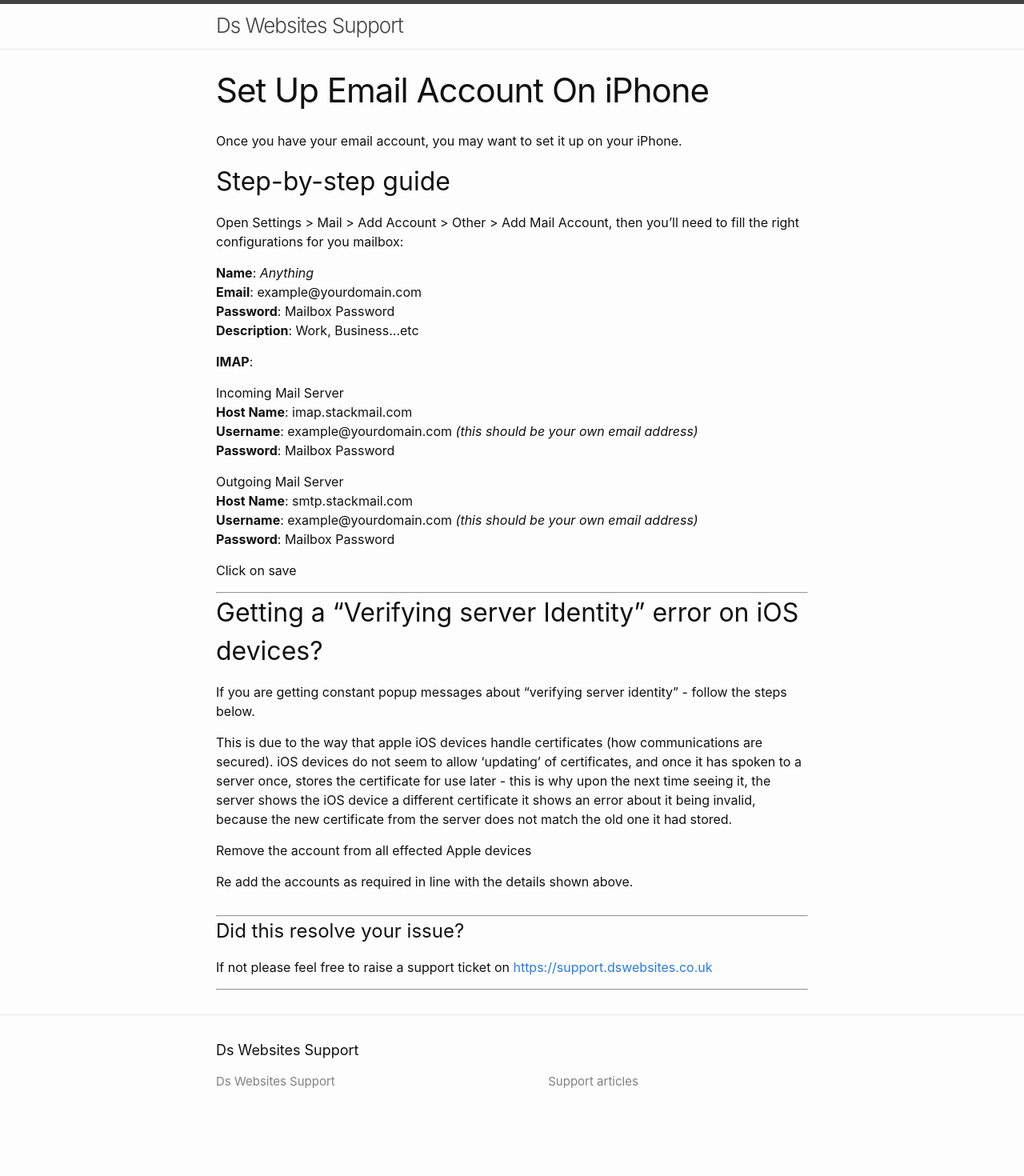
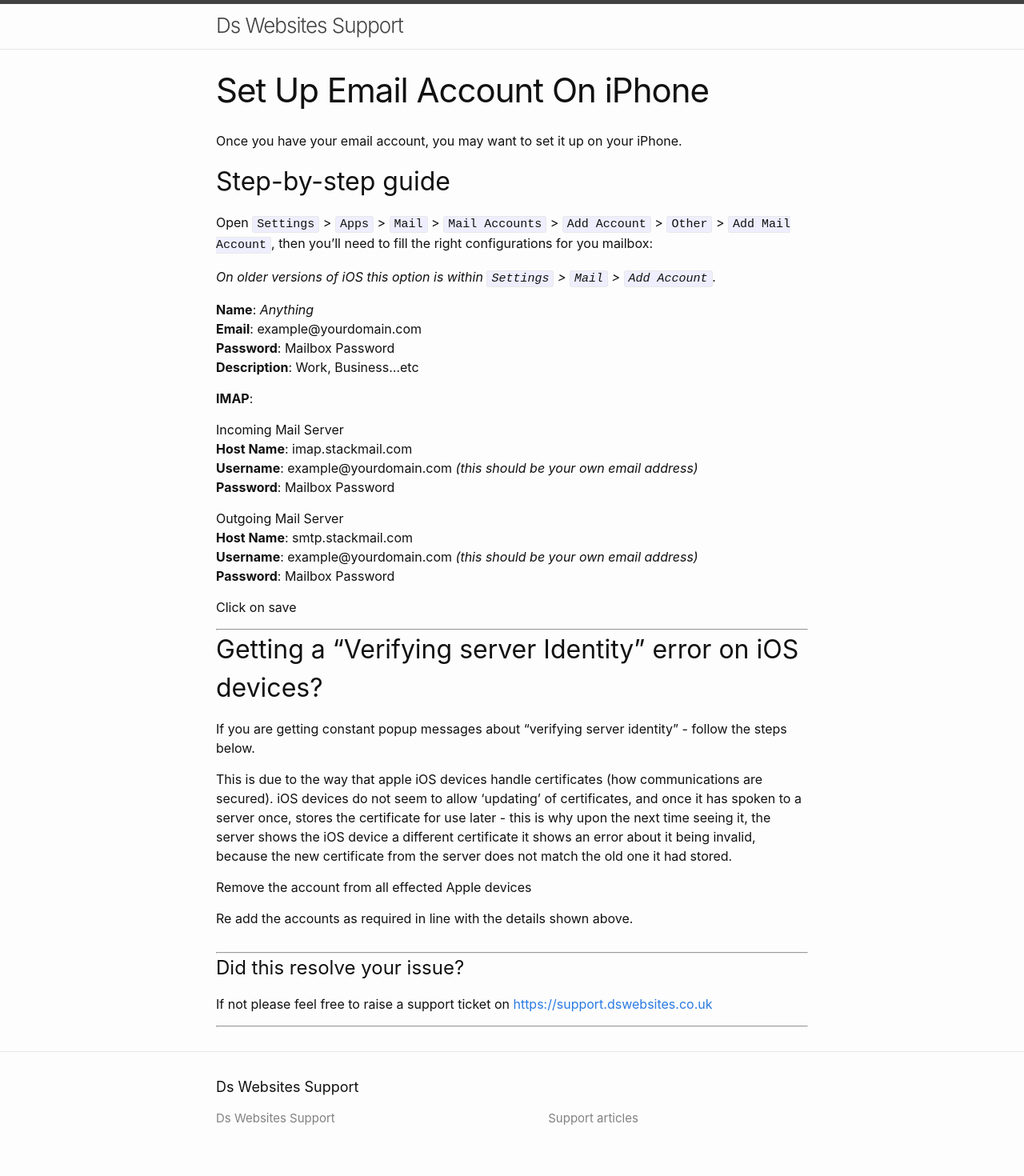
Before and after one commit to danstreeter/dswebsites-support, a Jekyll site: the page built from _posts/2020-08-25-Set-Up-Email-Account-on-iPhone.md, in a window 1280 px wide. Shown: the whole page at 80% size. Built offline with Jekyll 4.4.1, drawn with Linux system fonts in a browser that asks for light colours; before the commit the page ends 1423 px from its top, so only the background shows below that.

Commit message:
Upgrade of dependancies and update to iPhone guide

```diff
--- a/_posts/2020-08-25-Set-Up-Email-Account-on-iPhone.md
+++ b/_posts/2020-08-25-Set-Up-Email-Account-on-iPhone.md
@@ -9,7 +9,9 @@ Once you have your email account, you may want to set it up on your iPhone.
 Step-by-step guide
 ------------------
 
-Open Settings > Mail > Add Account > Other > Add Mail Account, then you'll need to fill the right configurations for you mailbox:
+Open `Settings` > `Apps` > `Mail` > `Mail Accounts` > `Add Account` > `Other` > `Add Mail Account`, then you'll need to fill the right configurations for you mailbox:
+
+*On older versions of iOS this option is within `Settings` > `Mail` > `Add Account`.*
 
 **Name**: _Anything_
 **Email**: example@yourdomain.com
```
Also changed, not shown: Gemfile.lock, 1 other file.
